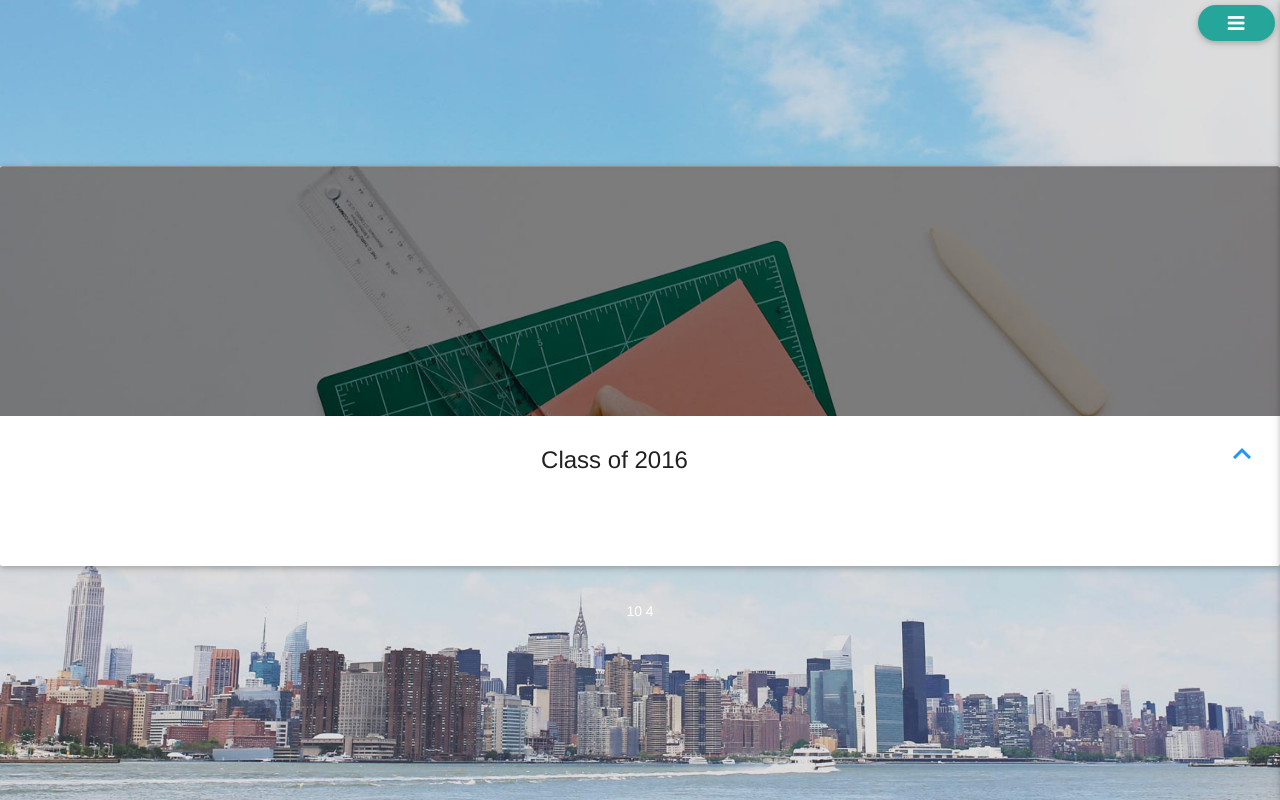
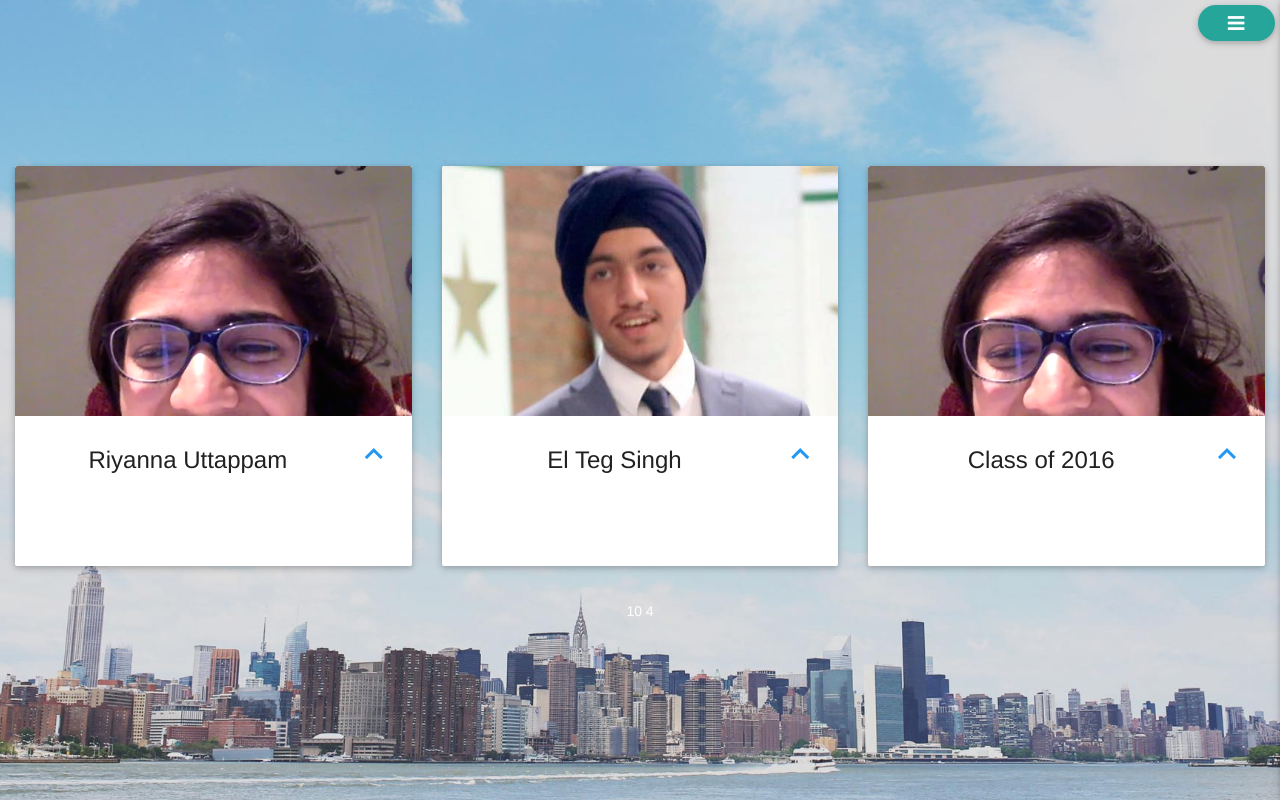
Before and after one commit to Shashank-Ojha/MakeBank, a Flask app: template templates/lenderSearch.html in a window 1280 px wide. Run offline with Flask 2, Linux system fonts and the light colour scheme; the template is opened without the code that fills it: most values are stand-ins (such as "Sample title", 1, 10 or a date in 2020); some libraries are stand-ins or nearby versions.

Commit message:
FrontEnd Finalisation 1

```diff
--- a/templates/lenderSearch.html
+++ b/templates/lenderSearch.html
@@ -47,6 +47,19 @@
 
 </head>
 
+<style>
+.card.medium {
+
+    color : black;
+    text-align: center;
+    text-decoration: blink;
+}
+
+.text-darken-4 {
+    text-align: center;
+    font-size: 10%;
+}
+</style>
 
 <body>
 
@@ -74,9 +87,60 @@
 
         <div class="text-vertical-center">
           <div class="row">
+            <div class = "col-sm-4">
                 <div class="card medium">
                   <div class="card-image waves-effect waves-block waves-blue">
-                <img class="activator" src="static/img/callout.jpg">
+                    <img class="activator" src="static/img/riya.png">
+                  </div>
+                  <div class="card-content">
+                    <span class="card-title activator grey-text text-darken-4">Riyanna Uttappam<i class="material-icons right blue-text" style="font-size: 36px;">keyboard_arrow_up</i></span>
+
+                  </div>
+                  <div class="card-reveal">
+                    <span class="card-title grey-text text-darken-4"><i class="material-icons right">close</i></span>
+                    <br>
+                    <br>
+                    <span class="card-title grey-text text-darken-4">Riyanna Uttappam</span>
+                    <br>
+
+
+                    <p class="gpa">GPA: 4.37</p>
+                    <p class="info">Notable Courses:</p>
+                    <ul>
+                    <li>AP Computer Science(5)</li>
+                    </ul>
+                  </div>
+                </div>
+            </div>
+
+
+            <div class = "col-sm-4">
+                <div class="card medium">
+                  <div class="card-image waves-effect waves-block waves-blue">
+                    <img class="activator" src="static/img/teg.jpg">
+                  </div>
+                  <div class="card-content">
+                    <span class="card-title activator grey-text text-darken-4">El Teg Singh<i class="material-icons right blue-text" style="font-size: 36px;">keyboard_arrow_up</i></span>
+
+                  </div>
+                  <div class="card-reveal">
+                    <span class="card-title grey-text text-darken-4">Thomas Jefferson High School for Science and Technology<i class="material-icons right">close</i></span>
+                    <br>
+
+                    <p class="gpa">GPA: 4.37</p>
+                    <p class="info">Notable Courses:</p>
+                    <ul>
+                    <li>AP Computer Science(5)</li>
+                    </ul>
+                  </div>
+                </div>
+            </div>
+
+
+            <div class = "col-sm-4">
+                <div class="card medium">
+                  <div class="card-image waves-effect waves-block waves-blue">
+                    <img class="activator" src="static/img/riya.png">
                   </div>
                   <div class="card-content">
                     <span class="card-title activator grey-text text-darken-4">Class of 2016<i class="material-icons right blue-text" style="font-size: 36px;">keyboard_arrow_up</i></span>
@@ -84,6 +148,8 @@
                   </div>
                   <div class="card-reveal">
                     <span class="card-title grey-text text-darken-4">Thomas Jefferson High School for Science and Technology<i class="material-icons right">close</i></span>
+                    <br>
+
                     <p class="gpa">GPA: 4.37</p>
                     <p class="info">Notable Courses:</p>
                     <ul>
@@ -91,6 +157,9 @@
                     </ul>
                   </div>
                 </div>
+            </div>
+
+
           </div>
           <form method=post action="{{url_for('chooseLender')}}">
             <dl>
```
Also changed, not shown: static/img/Riya.png (added), static/img/teg.jpg (added). Lines whose indentation alone changed are shown as unchanged.
